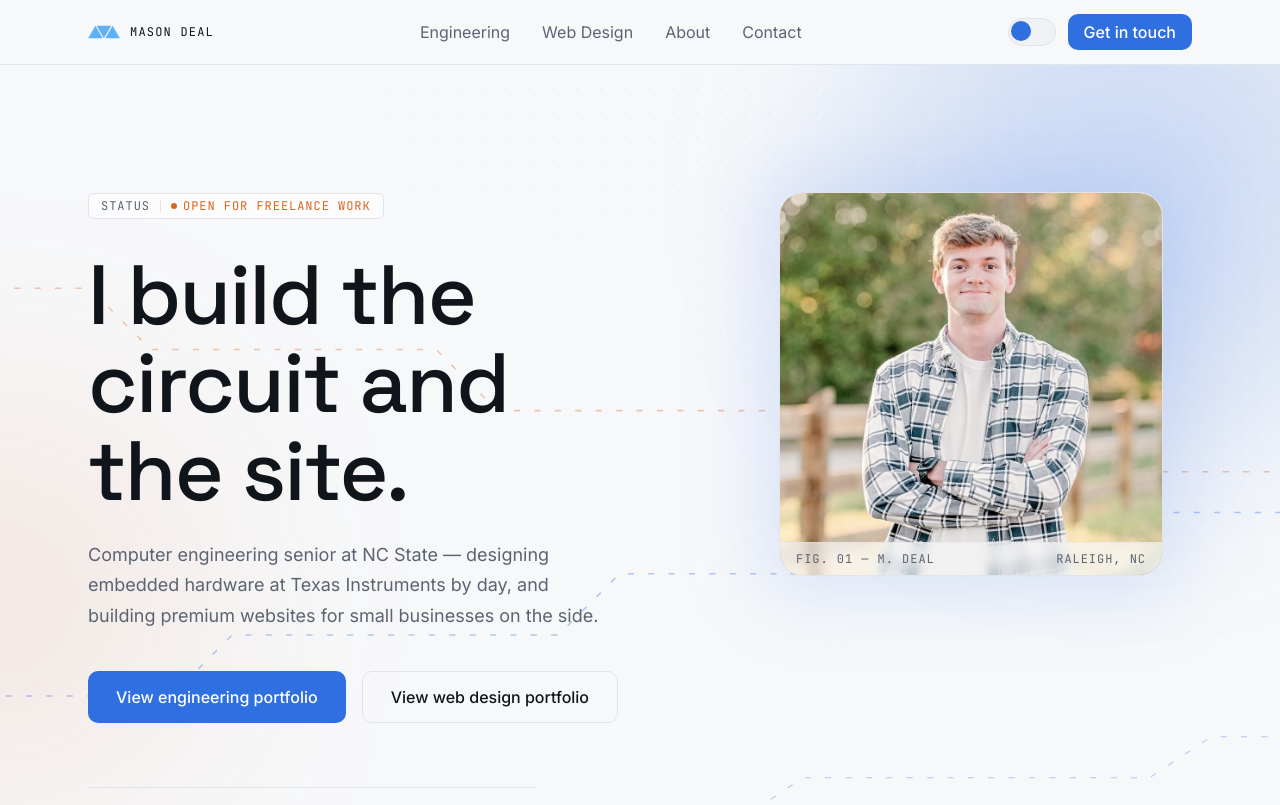
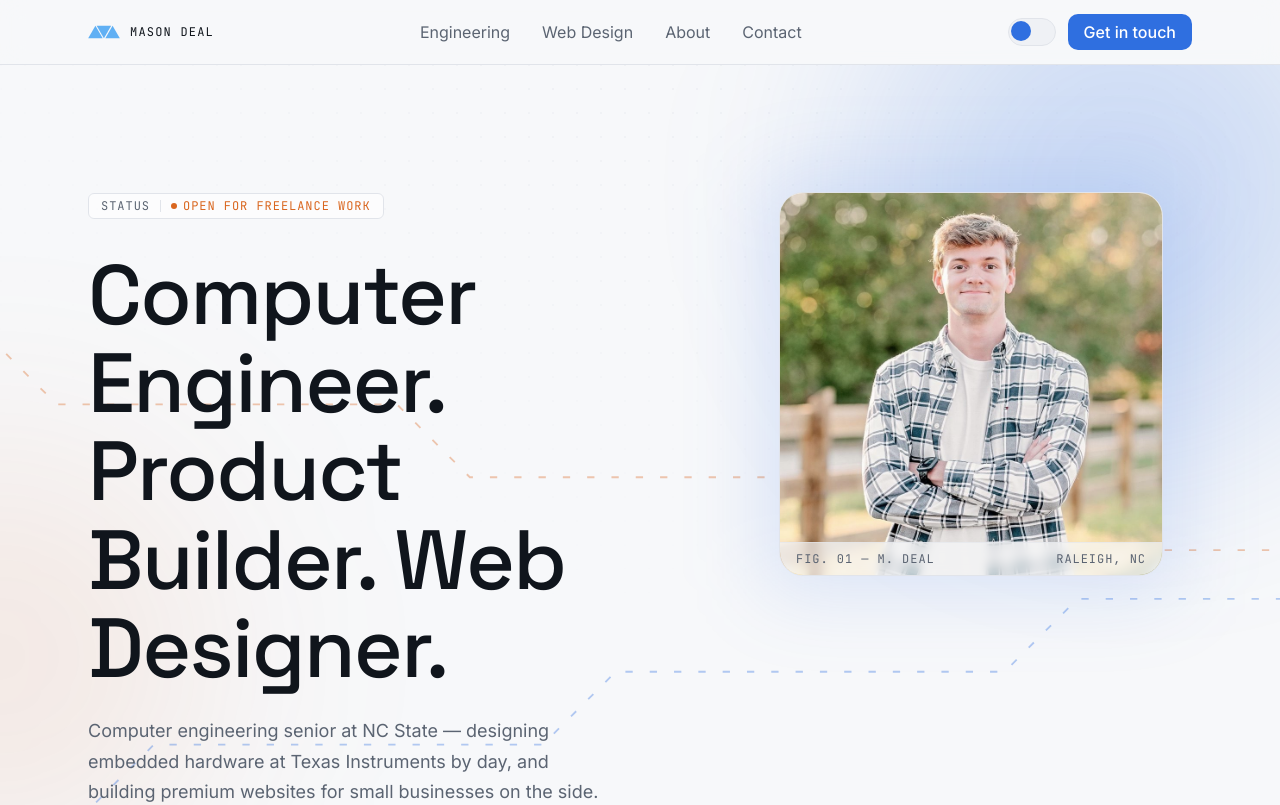
Before and after one commit to mdeal871/portfolio, a Next.js app: page / in a window 1280 px wide. Shown: the top 805 px of the page. Built offline with nearby package versions, Linux system fonts and the light colour scheme.

Commit message:
Updated hero title

```diff
--- a/components/sections/hero.tsx
+++ b/components/sections/hero.tsx
@@ -35,7 +35,7 @@ export function Hero() {
               variants={fadeUp}
               className="font-display text-display-xl text-text max-w-xl text-balance"
             >
-              I build the circuit and the site.
+              Computer Engineer. Product Builder. Web Designer.
             </motion.h1>
 
             <motion.p
```
